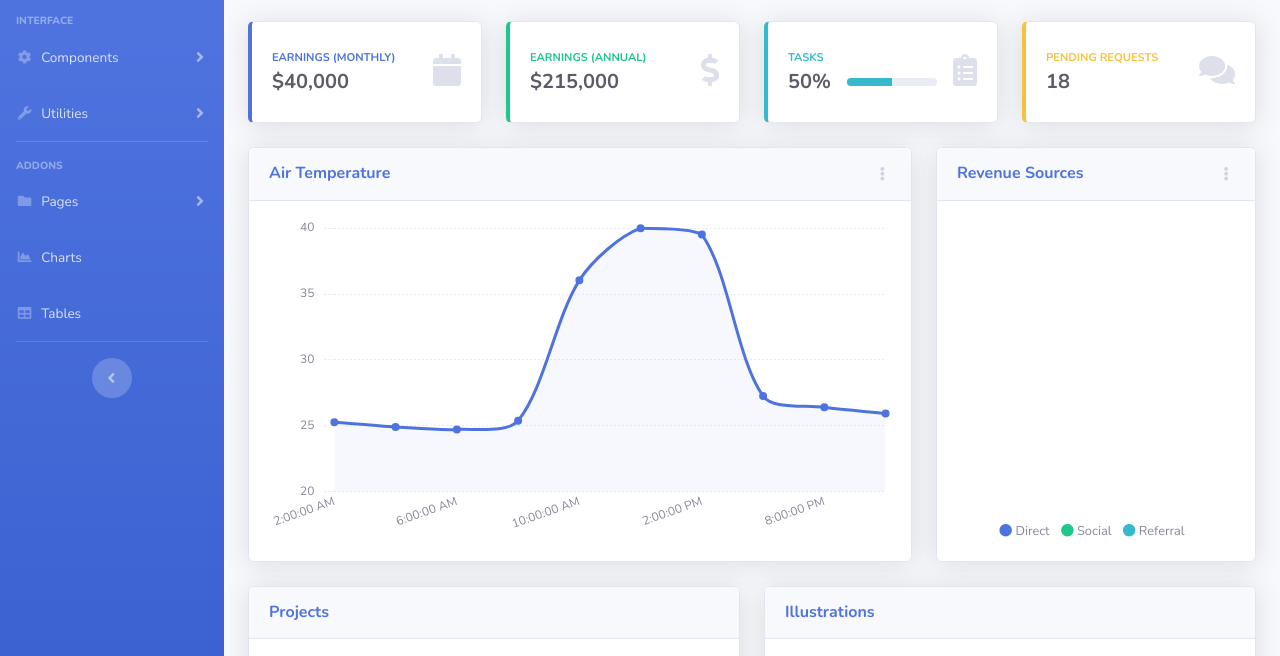
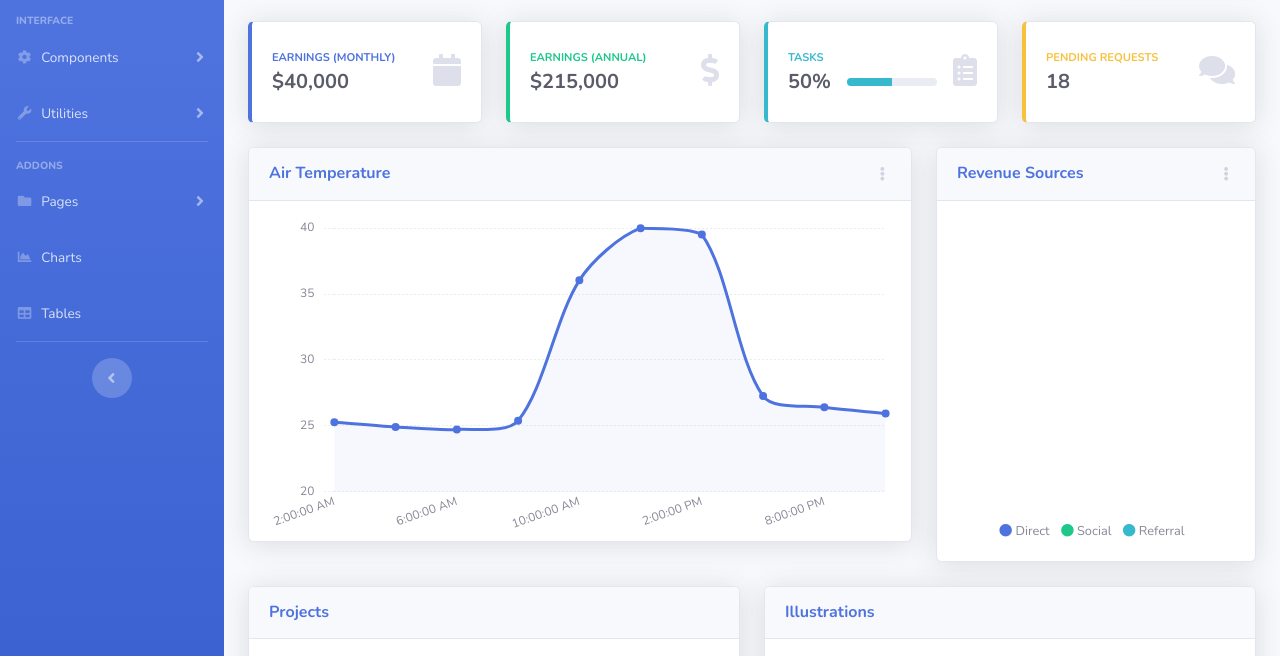
Before and after one commit to carolyn0234/poc_aquaverve_ufish, a website with bundled scripts: page index.html in a window 1280 px wide. Shown: the part 131-787 px from the top of the page. Built offline with nearby package versions, Linux system fonts and the light colour scheme.

Commit message:
update area chart 4

```diff
--- a/index.html
+++ b/index.html
@@ -480,7 +480,7 @@
                                 </div>
                                 <!-- Card Body -->
                                 <div class="card-body">
-                                    <div class="chart-area">
+                                    <div class="chart-area" style="height: 300px;">
                                         <canvas id="myAreaChart"></canvas>
                                     </div>
                                 </div>
```
